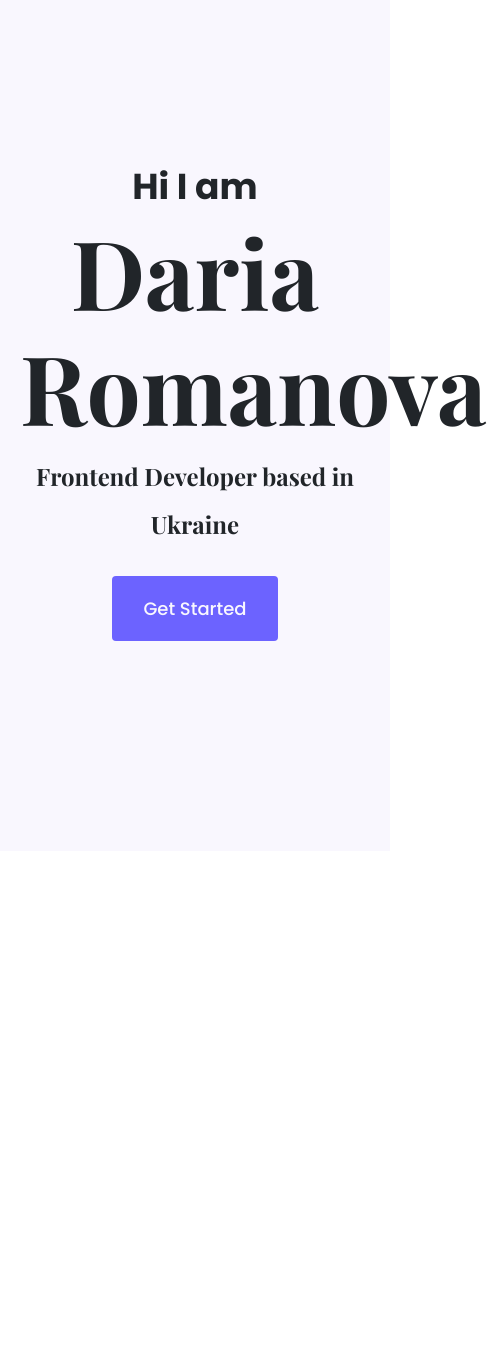
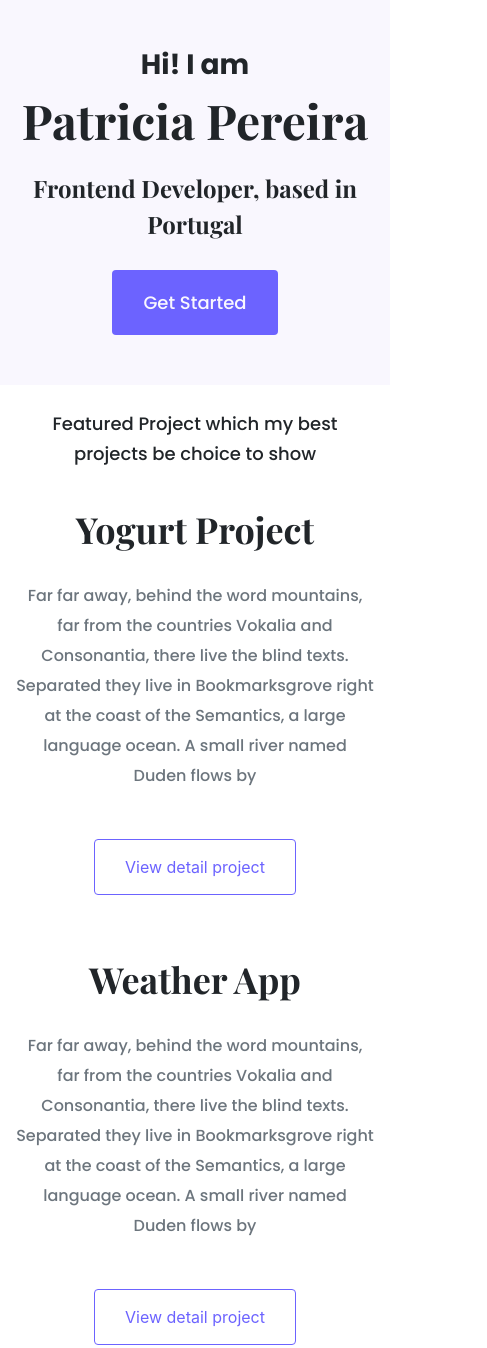
Before and after one commit to DariiaRomanova/portfolio_web_app, a plain HTML site: page index.html in a window 390 px wide. Shown: the top 1348 px of the page, 487 px wide, since content can reach past the window. Before the commit the page ends 851 px from the top, so only its background shows below. Drawn offline with nearby package versions, Linux system fonts and the light colour scheme.

Commit message:
integrate homepage content design

```diff
--- a/index.html
+++ b/index.html
@@ -21,16 +21,73 @@
     />
     <link rel="stylesheet" href="/styles/style.css" type="text/css" />
 
-    <title>Daria Romanova</title>
+    <title>Patricia Pereira</title>
   </head>
   <body>
     <div class="hero">
-      <p>Hi I am</p>
-      <h1>Daria Romanova</h1>
-      <h2>Frontend Developer based in Ukraine</h2>
+      <p>Hi! I am</p>
+      <h1>Patricia Pereira</h1>
+      <h2>Frontend Developer, based in Portugal</h2>
       <a href="#" class="btn btn-branding">Get Started</a>
     </div>
+    <div class="container">
+      <p class="text-center m-4 m-lg-5">
+        Featured Project which my best projects be choice to show
+      </p>
+      <div class="row mb-5">
+        <div class="col d-none d-lg-block">
+          <img src="/images/yogurt.png" alt="yogurt" class="img-fluid" />
+        </div>
+        <div class="col">
+          <div class="about-project">
+            <h2 class="project-name mb-3">Yogurt Project</h2>
+            <p class="project-description mb-5 text-muted">
+              Far far away, behind the word mountains, far from the countries
+              Vokalia and Consonantia, there live the blind texts. Separated
+              they live in Bookmarksgrove right at the coast of the Semantics, a
+              large language ocean. A small river named Duden flows by
+            </p>
+            <a href="#" class="btn btn-branding-outline">View detail project</a>
+          </div>
+        </div>
+      </div>
 
+      <div class="row mb-5">
+        <div class="col">
+          <div class="about-project">
+            <h2 class="project-name mb-3">Weather App</h2>
+            <p class="project-description mb-5 text-muted">
+              Far far away, behind the word mountains, far from the countries
+              Vokalia and Consonantia, there live the blind texts. Separated
+              they live in Bookmarksgrove right at the coast of the Semantics, a
+              large language ocean. A small river named Duden flows by
+            </p>
+            <a href="#" class="btn btn-branding-outline">View detail project</a>
+          </div>
+        </div>
+        <div class="col d-none d-lg-block">
+          <img src="/images/weather.png" alt="yogurt" class="img-fluid" />
+        </div>
+      </div>
+
+      <div class="row mb-5">
+        <div class="col d-none d-lg-block">
+          <img src="/images/dictionary.png" alt="yogurt" class="img-fluid" />
+        </div>
+        <div class="col">
+          <div class="about-project">
+            <h2 class="project-name mb-3">Dictionary App</h2>
+            <p class="project-description mb-5 text-muted">
+              Far far away, behind the word mountains, far from the countries
+              Vokalia and Consonantia, there live the blind texts. Separated
+              they live in Bookmarksgrove right at the coast of the Semantics, a
+              large language ocean. A small river named Duden flows by
+            </p>
+            <a href="#" class="btn btn-branding-outline">View detail project</a>
+          </div>
+        </div>
+      </div>
+    </div>
     <script
       src="https://cdn.jsdelivr.net/npm/jquery@3.5.1/dist/jquery.slim.min.js"
       integrity="sha384-DfXdz2htPH0lsSSs5nCTpuj/zy4C+OGpamoFVy38MVBnE+IbbVYUew+OrCXaRkfj"
--- a/styles/style.css
+++ b/styles/style.css
@@ -5,9 +5,6 @@
   --default-font-family: "Poppins", sans-serif;
 }
 
-body {
-  text-align: center;
-}
 h1,
 h2,
 h3,
@@ -20,13 +17,17 @@ h6 {
 
 p {
   font-family: var(--default-font-family);
+  font-size: 18px;
+  line-height: 30px;
 }
 .hero {
+  text-align: center;
   background-color: var(--branding-color);
   padding: 160px 20px;
 }
 h1 {
   font-size: 96px;
+  line-height: 1.5;
 }
 h2 {
   font-size: 24px;
@@ -38,7 +39,7 @@ h2 {
   font-weight: 700;
   margin: 0;
 }
-.hero a {
+.btn-branding {
   background-color: var(--secondary-color);
   font-family: var(--default-font-family);
   font-weight: medium;
@@ -48,5 +49,53 @@ h2 {
   text-decoration: none;
   font-size: 18px;
   margin-top: 20px;
-  margin-bottom: 50px;
 }
+.about-project {
+  padding: 60px 40px;
+}
+.project-name {
+  font-size: 64px;
+}
+.project-description {
+  font-size: 16px;
+}
+
+.btn-branding-outline {
+  color: var(--secondary-color);
+  border: 1px solid var(--secondary-color);
+  padding: 15px 30px;
+  border-radius: 4px;
+  text-decoration: none;
+  font-size: 16px;
+}
+
+@media (max-width: 1200px) {
+  .project-name {
+    font-size: 36px;
+  }
+}
+
+@media (max-width: 960px) {
+  h1 {
+    font-size: 48px;
+    line-height: 1.7;
+  }
+  .hero {
+    padding: 50px 20px;
+  }
+  .hero p {
+    font-size: 28px;
+  }
+  .hero h2 {
+    line-height: 1.5;
+    font-size: 24px;
+  }
+  .about-project {
+    padding: 0;
+    text-align: center;
+  }
+
+  .container p {
+    margin-bottom: 10px;
+  }
+}
```
Also changed, not shown: images/dictionary.png (added), images/weather.png (added), images/yogurt.png (added).
